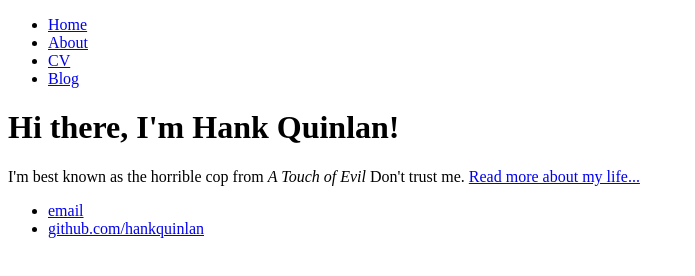
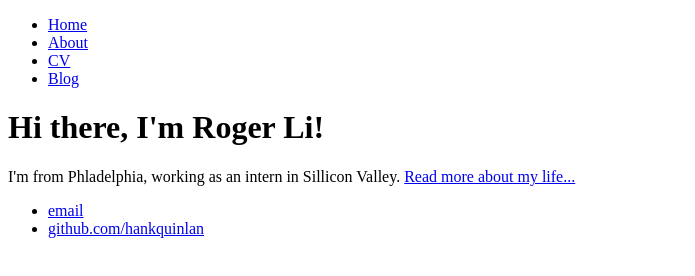
Before and after one commit to lpqpl/lpqpl.github.io, a plain HTML site: page index.html in a window 1280 px wide. Shown: the whole page, without its empty margins (0-695 px from the left). Drawn offline with Linux system fonts and the light colour scheme.

Commit message:
Update index.html

```diff
--- a/index.html
+++ b/index.html
@@ -14,8 +14,8 @@
 		</nav>
 		<div class="container">
     		<div class="blurb">
-        		<h1>Hi there, I'm Hank Quinlan!</h1>
-				<p>I'm best known as the horrible cop from <em>A Touch of Evil</em> Don't trust me. <a href="/about">Read more about my life...</a></p>
+        		<h1>Hi there, I'm Roger Li!</h1>
+				<p>I'm from Phladelphia, working as an intern in Sillicon Valley. <a href="/about">Read more about my life...</a></p>
     		</div><!-- /.blurb -->
 		</div><!-- /.container -->
 		<footer>
```
